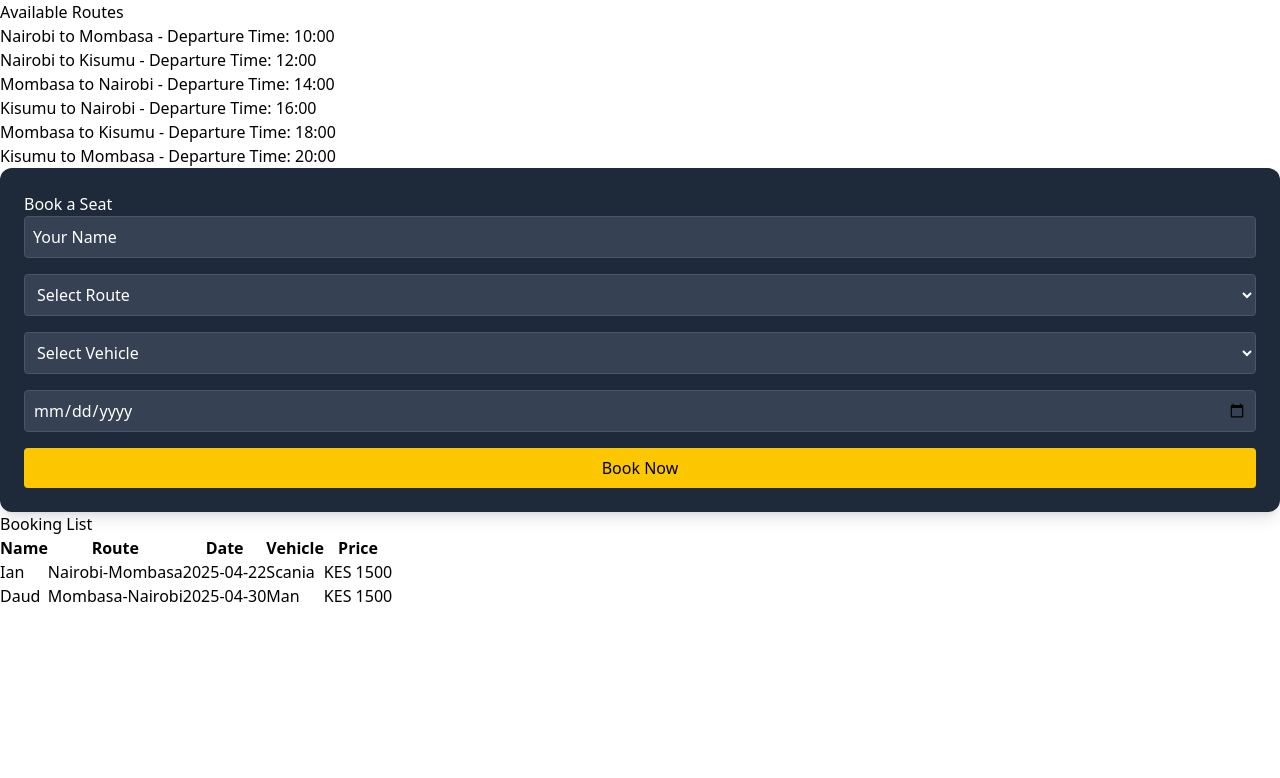
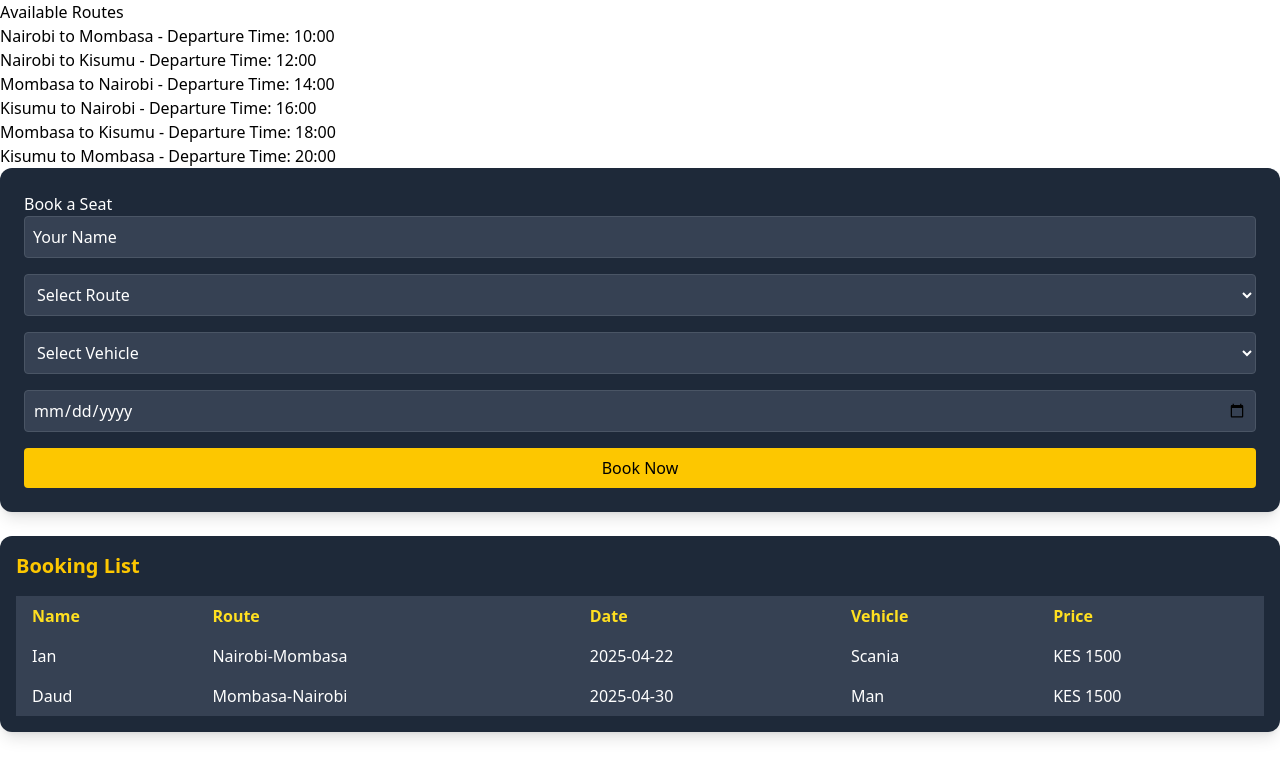
Before and after one commit to DaudElmoge/project-phase-2, a React (Vite) app: page / in a window 1280 px wide. Shown: the top 778 px of the page. Built offline with nearby package versions, Linux system fonts and the light colour scheme; data requests are answered from the project's data file.

Commit message:
styled BookingList.jsx

```diff
--- a/src/assets/components/BookingList.jsx
+++ b/src/assets/components/BookingList.jsx
@@ -12,26 +12,31 @@ function BookingList() {
         , []);
 
     return (
-      <div>
-        <h2>Booking List</h2>
-        <table>
+      <div className="bg-gray-800 text-white mt-6 p-4 rounded-xl shadow-lg overflow-x-auto">
+        <h2 className="text-xl font-semibold text-yellow-400 mb-4">
+          Booking List
+        </h2>
+        <table className="min-w-full table-auto text-sm sm:text-base">
           <thead>
-            <tr>
-              <th>Name</th>
-              <th>Route</th>
-              <th>Date</th>
-              <th>Vehicle</th>
-              <th>Price</th>
+            <tr className="bg-gray-700 text-yellow-300">
+              <th className="px-4 py-2 text-left">Name</th>
+              <th className="px-4 py-2 text-left">Route</th>
+              <th className="px-4 py-2 text-left">Date</th>
+              <th className="px-4 py-2 text-left">Vehicle</th>
+              <th className="px-4 py-2 text-left">Price</th>
             </tr>
           </thead>
           <tbody>
             {bookings.map((booking) => (
-              <tr key={booking.id}>
-                <td>{booking.name}</td>
-                <td>{booking.route}</td>
-                <td>{booking.departureDate}</td>
-                <td>{booking.vehicle}</td>
-                <td>{booking.price}</td>
+              <tr
+                key={booking.id}
+                className="bg-gray-700 hover:bg-gray-600 transition duration-200"
+              >
+                <td className="px-4 py-2">{booking.name}</td>
+                <td className="px-4 py-2">{booking.route}</td>
+                <td className="px-4 py-2">{booking.departureDate}</td>
+                <td className="px-4 py-2">{booking.vehicle}</td>
+                <td className="px-4 py-2">{booking.price}</td>
               </tr>
             ))}
           </tbody>
```
